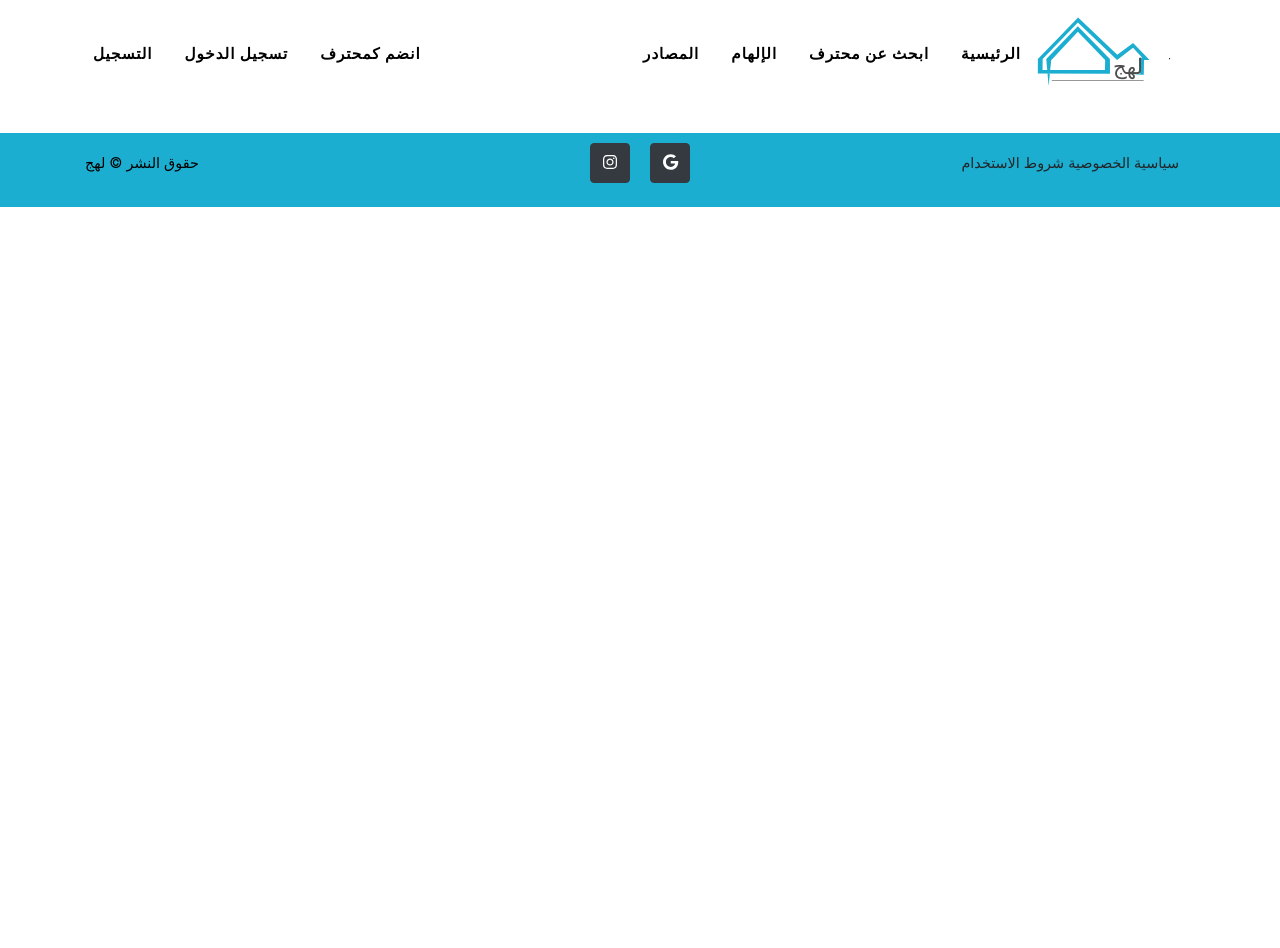
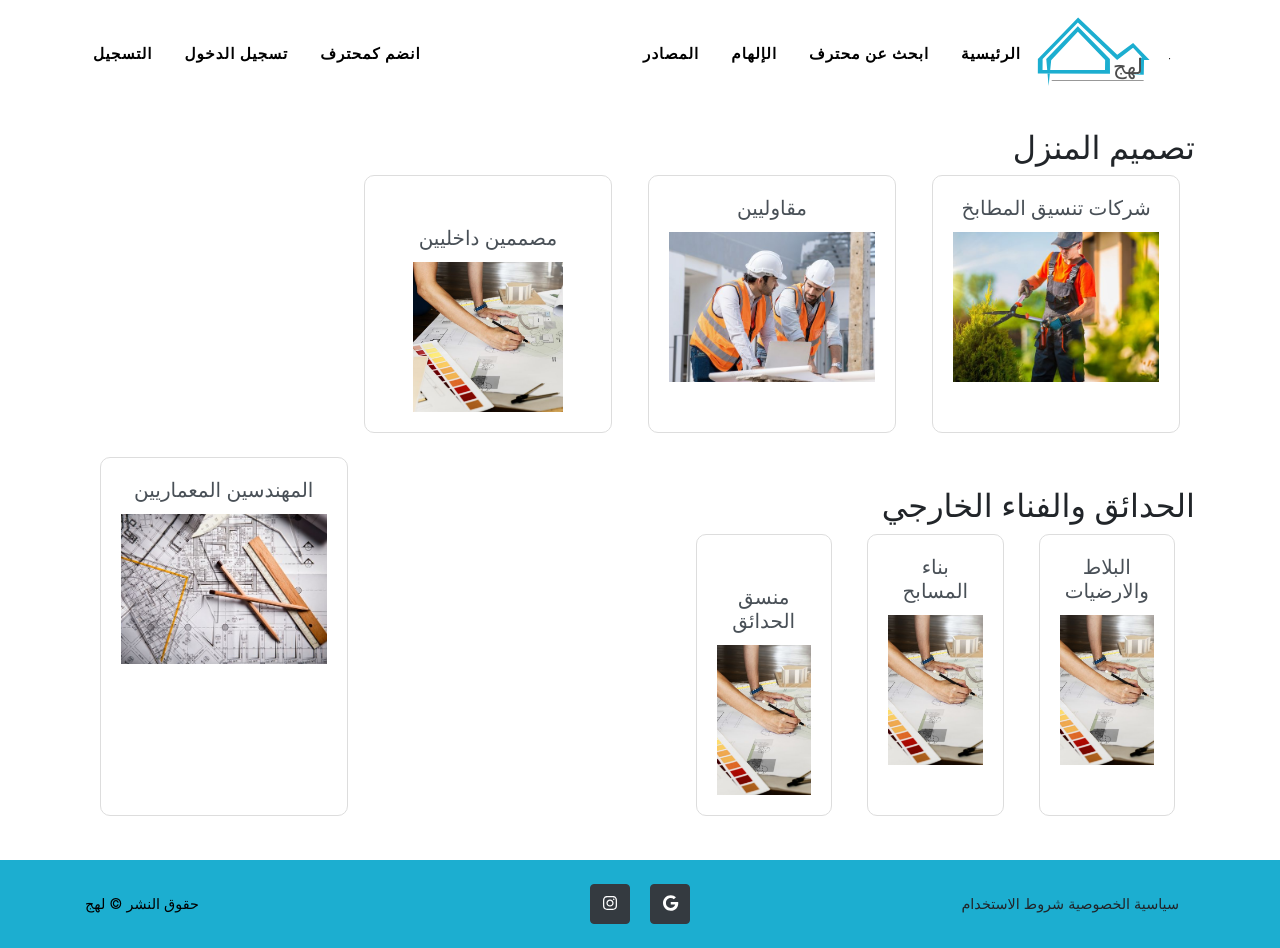
Before and after one commit to Alanouod/LAHJ-WEBSITE, a Django app: page /findPro/ in a window 1280 px wide. Shown: the part 25-973 px from the top of the page. Before the commit the page ends 232 px from the top, so only its background shows below. Run offline with Django 5.2, Linux system fonts and the light colour scheme; parts of the project's set-up code (start-up, migrations or seed data) failed here and were passed over; some libraries are stand-ins or nearby versions.

Commit message:
findpro page

```diff
--- a/WEBSITELAHJ/website/home/templates/findPro.html
+++ b/WEBSITELAHJ/website/home/templates/findPro.html
@@ -4,6 +4,224 @@
 {% block title %}ابحث عن محترف{% endblock %}
 
 {% block content %}
+<style>
+
+.subtopics {
+    display: flex;
+    flex-wrap: wrap;
+    justify-content: space-between;
+  }
+
+  .subtopic {
+    flex-basis: calc(25% - 20px); /* Adjust the width as needed */
+    margin-bottom: 20px;
+  }
+     h2, h3, p {
+    text-align: right;
+    direction: rtl;
+  }
+    .topic {
+    margin-top: 30px;
+  }
+
+    body {
+    font-family: system-ui;
+    font-weight: 400;
+    font-style: bold;
+  }
+  .section-heading {
+    font-size: 2rem;
+    color: #495057;
+    font-weight: bold;
+  }
+  h4.my-3, h4.style-name {
+    font-size:  1.25rem;
+    color: #495057;
+    font-weight: bold;
+  }
+  .text-muted{
+    font-size:  1.25rem;
+    color: #495057;
+    font-weight: bold;}
+
+    .card {
+      border: 1px solid #ddd;
+      border-radius: 10px;
+      overflow: hidden;
+    }
+
+    .category-image {
+      max-width: 100%;
+      max-height: 100%;
+      height: 150px;
+    object-fit: cover;
+      display: block;
+      margin: 0 auto;
+    }
+
+    .card-body {
+      padding: 20px;
+      text-align: center;
+    }
+    .card-body a {
+      color: #495057;
+      text-decoration: none;
+    }
+
+    .card-body a:hover {
+      color: #1CAED0;
+    }
+
+    .card-title a {
+      text-decoration: none;
+      color: #495057;
+      font-size:  1.25rem;
+      display: block;
+      margin-bottom: 10px;
+    }
+
+    .card-title a:hover {
+      color: #1CAED0;
+      text-decoration: none;
+    }
+
+    .more-link {
+      text-decoration: underline;
+      color: #495057;
+      font-size: 0.9rem;
+    }
+
+    .more-link:hover {
+      color: #1CAED0;
+    }
+    .question{
+      font-size:  1.25rem;
+      color: #495057;
+      font-weight: bold;
+    }
+    .answer{
+      font-size:  1rem;
+      color: #fff;
+    }
+    #contact {
+      margin-bottom: 0;
+    }
+
+    #contact .container-fluid {
+      padding-bottom: 0;
+    }
+
+      #contactForm .row {
+        direction: rtl;
+      }
+
+      #contactForm .form-group {
+        text-align: left;
+      }
+
+      #submitButton {
+        background-color: #fff;
+        color: #495057;
+        transition: color 0.3s ease, background-color 0.3s ease;
+      }
+
+      #submitButton:hover {
+        background-color: #1CAED0;
+        color: #fff; //
+      }
+      p.text-muted, div.answer {
+    font-size: 1rem;
+  }
+</style>
+<div class="topic">
+    <h2>تصميم المنزل</h2>
+    <div class="subtopics">
+      <a href="" class="subtopic">
+        <div class="subtopic-icon">
+        </div>
+        <div class="col-lg-3 mb-4">
+            <div class="card h-100">
+              <div class="card-body">
+                <h4 class="card-title"><a href="{% url 'findPro'  %}" >
+                  مصممين داخليين</a></h4>
+                  <img src="{% static 'images/interior.jpg' %}" alt="Engineer Image" class="category-image">
+                </a>
+              </div>
+            </div>
+          </div>
+          <div class="col-lg-3 mb-4">
+            <div class="card h-100">
+              <div class="card-body">
+                <h4 class="card-title"><a href="{% url 'findPro'  %}" >
+                  مقاوليين</a></h4>
+                  <img src="{% static 'images/contractor.jpg' %}" alt="Engineer Image" class="category-image">
+                </a>
+              </div>
+            </div>
+          </div>
+
+
+          <div class="col-lg-3 mb-4">
+            <div class="card h-100">
+              <div class="card-body">
+                <h4 class="card-title"><a href="{% url 'findPro'  %}" >
+                شركات تنسيق المطابخ </a></h4>
+                  <img src="{% static 'images/garden.jpg' %}" alt="Engineer Image" class="category-image">
+                </a>
+              </div>
+            </div>
+          </div>
+
+          <div class="col-lg-3 mb-4">
+            <div class="card h-100">
+              <div class="card-body">
+                <h4 class="card-title"><a href="{% url 'findPro'  %}" >
+                  المهندسين المعماريين</a></h4>
+                  <img src="{% static 'images/eng.jpg' %}" alt="Engineer Image" class="category-image">
+                </a>
+              </div>
+            </div>
+          </div>
+
+
+  <div class="topic">
+    <h2>الحدائق والفناء الخارجي</h2>
+    <div class="subtopics">
+      <a href=" " class="subtopic">
+        <div class="subtopic-icon">
+          <!-- Add an icon for the subtopic if desired -->
+        </div>
+        <div class="col-lg-3 mb-4">
+            <div class="card h-100">
+              <div class="card-body">
+                <h4 class="card-title"><a href="{% url 'findPro'  %}" >
+                  منسق الحدائق</a></h4>
+                  <img src="{% static 'images/interior.jpg' %}" alt="Engineer Image" class="category-image">
+                </a>
+              </div>
+            </div>
+          </div>
+          <div class="col-lg-3 mb-4">
+            <div class="card h-100">
+              <div class="card-body">
+                <h4 class="card-title"><a href="{% url 'findPro'  %}" >
+                 بناء المسابح</a></h4>
+                  <img src="{% static 'images/interior.jpg' %}" alt="Engineer Image" class="category-image">
+                </a>
+              </div>
+            </div>
+          </div>
+          <div class="col-lg-3 mb-4">
+            <div class="card h-100">
+              <div class="card-body">
+                <h4 class="card-title"><a href="{% url 'findPro'  %}" >
+                 البلاط والارضيات</a></h4>
+                  <img src="{% static 'images/interior.jpg' %}" alt="Engineer Image" class="category-image">
+                </a>
+              </div>
+            </div>
+          </div>
+
 <header></header>
 
 
```
